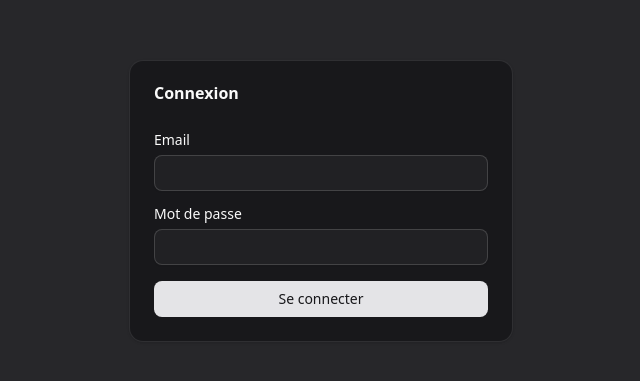
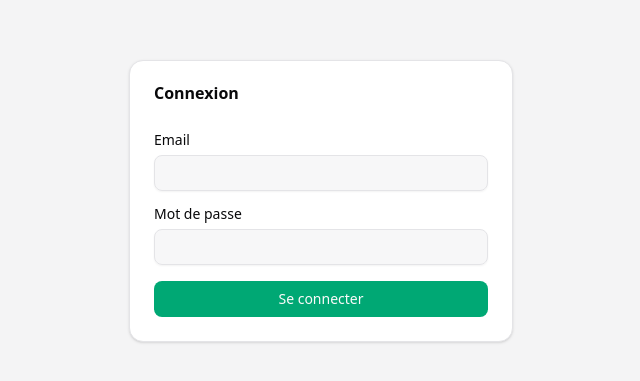
Before and after one commit to rbeness67/backoffice-app, a React (Vite) app in the folder frontend/: page /login in a window 1280 px wide. Shown: the part 199-580 px from the top of the page, without its empty margins (319-959 px from the left). Built offline with nearby package versions, Linux system fonts and the light colour scheme.

Commit message:
Emerald introduction

```diff
--- a/frontend/src/components/InvoicesTable/InvoicesTable.module.css
+++ b/frontend/src/components/InvoicesTable/InvoicesTable.module.css
@@ -124,7 +124,7 @@
   border-radius: 999px;
   color: hsl(var(--muted-foreground));
   border: 1px solid hsl(var(--border));
-  background: transparent;
+  background: oklch(0.70 0.15 162);
 }
 
 /* ───────────────────────────── */
@@ -193,5 +193,7 @@
   .month-badge {
     font-size: 11px;
     padding: 2px 8px;
+    background: oklch(0.70 0.15 162);
+
   }
 }
--- a/frontend/src/components/Sidebar.tsx
+++ b/frontend/src/components/Sidebar.tsx
@@ -7,8 +7,15 @@ type SidebarProps = {
 };
 
 const linkBase =
-  "block rounded-md px-3 py-2 text-sm transition-colors hover:bg-muted focus:outline-none focus:ring-2 focus:ring-ring focus:ring-offset-2";
-const linkActive = "bg-muted font-medium";
+  "block rounded-md px-3 py-2 text-sm font-medium transition-all " +
+  "outline-none focus-visible:ring-2 focus-visible:ring-ring/50 " +
+  "focus-visible:ring-offset-2";
+
+const linkInactive =
+  "text-foreground hover:bg-muted";
+
+const linkActive =
+  "bg-primary text-primary-foreground hover:bg-primary/90";
 
 export default function Sidebar({ onNavigate }: SidebarProps) {
   return (
@@ -17,7 +24,9 @@ export default function Sidebar({ onNavigate }: SidebarProps) {
         <div className="text-lg font-semibold leading-tight">
           Back-office SARL Jelato
         </div>
-        <div className="text-xs text-muted-foreground mt-1">Gestion interne</div>
+        <div className="mt-1 text-xs text-muted-foreground">
+          Gestion interne
+        </div>
       </div>
 
       <Separator />
@@ -28,7 +37,7 @@ export default function Sidebar({ onNavigate }: SidebarProps) {
           end
           onClick={onNavigate}
           className={({ isActive }) =>
-            `${linkBase} ${isActive ? linkActive : ""}`
+            `${linkBase} ${isActive ? linkActive : linkInactive}`
           }
         >
           Accueil
@@ -38,7 +47,7 @@ export default function Sidebar({ onNavigate }: SidebarProps) {
           to="/invoices"
           onClick={onNavigate}
           className={({ isActive }) =>
-            `${linkBase} ${isActive ? linkActive : ""}`
+            `${linkBase} ${isActive ? linkActive : linkInactive}`
           }
         >
           Gestion des factures
--- a/frontend/src/index.css
+++ b/frontend/src/index.css
@@ -46,7 +46,7 @@
 :root {
   --radius: 0.625rem;
 
-  /* zinc neutrals */
+  /* neutrals */
   --background: oklch(1 0 0);
   --foreground: oklch(0.141 0.005 285.823);
 
@@ -56,8 +56,8 @@
   --popover: oklch(1 0 0);
   --popover-foreground: oklch(0.141 0.005 285.823);
 
-  /* primary stays neutral (zinc) */
-  --primary: oklch(0.210 0.006 285.885);
+  /* emerald primary */
+  --primary: oklch(0.646 0.142 162.48);
   --primary-foreground: oklch(0.985 0 0);
 
   --secondary: oklch(0.967 0.001 286.375);
@@ -66,76 +66,31 @@
   --muted: oklch(0.967 0.001 286.375);
   --muted-foreground: oklch(0.552 0.009 285.938);
 
-  --accent: oklch(0.967 0.001 286.375);
-  --accent-foreground: oklch(0.210 0.006 285.885);
+  --accent-foreground:oklch(0.98 0.02 166);
+  --accent: oklch(0.70 0.15 162);
 
   --destructive: oklch(0.577 0.245 27.325);
 
   --border: oklch(0.920 0.004 286.320);
   --input: oklch(0.920 0.004 286.320);
-  --ring: oklch(0.705 0.010 286.067);
+  --ring: oklch(0.646 0.142 162.48);
 
-  /* keep your charts as-is (they’re accent colors, not “slate vs zinc”) */
-  --chart-1: oklch(0.646 0.222 41.116);
-  --chart-2: oklch(0.6 0.118 184.704);
-  --chart-3: oklch(0.398 0.07 227.392);
+  /* charts (emerald-forward but balanced) */
+  --chart-1: oklch(0.646 0.142 162.48);
+  --chart-2: oklch(0.696 0.17 162.48);
+  --chart-3: oklch(0.6 0.118 184.704);
   --chart-4: oklch(0.828 0.189 84.429);
   --chart-5: oklch(0.769 0.188 70.08);
 
-  /* sidebar mapped to the same neutral family */
+  /* sidebar */
   --sidebar: oklch(0.985 0 0);
   --sidebar-foreground: oklch(0.141 0.005 285.823);
-  --sidebar-primary: oklch(0.210 0.006 285.885);
+  --sidebar-primary: oklch(0.646 0.142 162.48);
   --sidebar-primary-foreground: oklch(0.985 0 0);
-  --sidebar-accent: oklch(0.967 0.001 286.375);
+  --sidebar-accent: oklch(0.939 0.032 162.48);
   --sidebar-accent-foreground: oklch(0.210 0.006 285.885);
   --sidebar-border: oklch(0.920 0.004 286.320);
-  --sidebar-ring: oklch(0.705 0.010 286.067);
-}
-
-.dark {
-  --background: oklch(0.141 0.005 285.823);
-  --foreground: oklch(0.985 0 0);
-
-  --card: oklch(0.210 0.006 285.885);
-  --card-foreground: oklch(0.985 0 0);
-
-  --popover: oklch(0.210 0.006 285.885);
-  --popover-foreground: oklch(0.985 0 0);
-
-  --primary: oklch(0.920 0.004 286.320);
-  --primary-foreground: oklch(0.210 0.006 285.885);
-
-  --secondary: oklch(0.274 0.006 286.033);
-  --secondary-foreground: oklch(0.985 0 0);
-
-  --muted: oklch(0.274 0.006 286.033);
-  --muted-foreground: oklch(0.705 0.010 286.067);
-
-  --accent: oklch(0.274 0.006 286.033);
-  --accent-foreground: oklch(0.985 0 0);
-
-  --destructive: oklch(0.704 0.191 22.216);
-
-  --border: oklch(1 0 0 / 10%);
-  --input: oklch(1 0 0 / 15%);
-  --ring: oklch(0.552 0.009 285.938);
-
-  /* charts unchanged */
-  --chart-1: oklch(0.488 0.243 264.376);
-  --chart-2: oklch(0.696 0.17 162.48);
-  --chart-3: oklch(0.769 0.188 70.08);
-  --chart-4: oklch(0.627 0.265 303.9);
-  --chart-5: oklch(0.645 0.246 16.439);
-
-  --sidebar: oklch(0.210 0.006 285.885);
-  --sidebar-foreground: oklch(0.985 0 0);
-  --sidebar-primary: oklch(0.920 0.004 286.320);
-  --sidebar-primary-foreground: oklch(0.210 0.006 285.885);
-  --sidebar-accent: oklch(0.274 0.006 286.033);
-  --sidebar-accent-foreground: oklch(0.985 0 0);
-  --sidebar-border: oklch(1 0 0 / 10%);
-  --sidebar-ring: oklch(0.552 0.009 285.938);
+  --sidebar-ring: oklch(0.646 0.142 162.48);
 }
 
 
--- a/frontend/src/pages/Invoices.module.css
+++ b/frontend/src/pages/Invoices.module.css
@@ -11,13 +11,23 @@
   }
 }
 
+/* ----------------------------- */
+/* Errors (shadcn destructive)   */
+/* ----------------------------- */
+
 .globalError {
   border-radius: 10px;
   padding: 12px 14px;
   font-size: 13px;
-  background: rgba(255, 0, 0, 0.06);
-  color: #b00020;
+  line-height: 1.35;
+  background: color-mix(in oklab, var(--destructive) 12%, transparent);
+  color: var(--destructive);
+  border: 1px solid color-mix(in oklab, var(--destructive) 35%, transparent);
 }
+
+/* ----------------------------- */
+/* Tabs                          */
+/* ----------------------------- */
 
 .tabs {
   display: flex;
@@ -28,7 +38,7 @@
 
 .tab {
   appearance: none;
-  border: 1px solid rgba(0, 0, 0, 0.12);
+  border: 1px solid var(--border);
   background: transparent;
   padding: 8px 12px;
   border-radius: 999px;
@@ -37,16 +47,25 @@
   display: inline-flex;
   align-items: center;
   gap: 8px;
+  color: var(--muted-foreground);
+  transition: background-color 0.15s ease, color 0.15s ease,
+    border-color 0.15s ease;
 }
 
 .tab:hover {
-  background: rgba(0, 0, 0, 0.04);
+  background: var(--accent);
+  color: var(--foreground);
 }
 
 .tabActive {
-  background: rgba(0, 0, 0, 0.08);
-  border-color: rgba(0, 0, 0, 0.2);
+  background: oklch(0.98 0.02 166);;
+  border-color: var(--primary);
+  color: var(--primary-foreground);
 }
+
+/* ----------------------------- */
+/* Badge                         */
+/* ----------------------------- */
 
 .badge {
   display: inline-flex;
@@ -57,11 +76,14 @@
   padding: 0 8px;
   border-radius: 999px;
   font-size: 12px;
-  border: 1px solid rgba(0, 0, 0, 0.12);
+  font-weight: 600;
+  border: 1px solid var(--border);
+  background: var(--accent);
+  color: var(--accent-foreground);
 }
 
 /* ----------------------------- */
-/* ✅ ADDITIONS / OVERRIDES ONLY  */
+/* Responsive tweaks             */
 /* ----------------------------- */
 
 @media (max-width: 767px) {
@@ -72,37 +94,39 @@
 
   .globalError {
     overflow-wrap: anywhere;
-    line-height: 1.35;
   }
 }
 
-/* ✅ shadcn Tabs: NO horizontal scroll — wrap instead */
+/* ----------------------------- */
+/* shadcn Tabs — no scroll       */
+/* ----------------------------- */
+
 .tabsListNoScroll {
   display: flex;
   flex-wrap: wrap;
   gap: 8px;
-  height: auto;       /* important: shadcn TabsList can have fixed height */
+  height: auto;
   padding: 6px;
   align-items: center;
   justify-content: flex-start;
   width: 100%;
 }
 
-/* tab trigger: allow wrapping and be usable on mobile */
 .tabTriggerNoScroll {
-  min-height: 40px; /* touch friendly */
+  color: oklch(0.60 0.13 163);
+  min-height: 40px;
   max-width: 100%;
-  white-space: normal; /* allow wrap */
+  white-space: normal;
   overflow: hidden;
   text-overflow: ellipsis;
   display: inline-flex;
   align-items: center;
 }
 
-/* On very small screens: make tabs more "grid-like" */
+/* Extra-small screens */
 @media (max-width: 420px) {
   .tabTriggerNoScroll {
-    flex: 1 1 auto;       /* triggers can stretch */
+    flex: 1 1 auto;
     justify-content: space-between;
   }
 }
--- a/frontend/src/pages/Invoices.tsx
+++ b/frontend/src/pages/Invoices.tsx
@@ -204,7 +204,10 @@ export default function InvoicesPage() {
       <Tabs value={tab} onValueChange={setTab} className="w-full">
         {/* ✅ No horizontal scroll: tabs wrap */}
         <TabsList className={styles.tabsListNoScroll}>
-          <TabsTrigger value="all" className={`${styles.tabTriggerNoScroll} gap-2`}>
+          <TabsTrigger
+            value="all"
+            className={`${styles.tabTriggerNoScroll} group gap-2`}
+          >
             Toutes les structures
             <Badge variant="secondary" className={styles.badge}>
               {counts.all ?? 0}
@@ -212,7 +215,11 @@ export default function InvoicesPage() {
           </TabsTrigger>
 
           {structureLabels.map((label) => (
-            <TabsTrigger key={label} value={label} className={`${styles.tabTriggerNoScroll} gap-2`}>
+            <TabsTrigger
+              key={label}
+              value={label}
+              className={`${styles.tabTriggerNoScroll} group gap-2`}
+            >
               {label}
               <Badge variant="secondary" className={styles.badge}>
                 {counts[label] ?? 0}
@@ -220,6 +227,8 @@ export default function InvoicesPage() {
             </TabsTrigger>
           ))}
         </TabsList>
+
+
 
         <TabsContent value={tab} className="mt-4">
           <InvoicesTable
```
